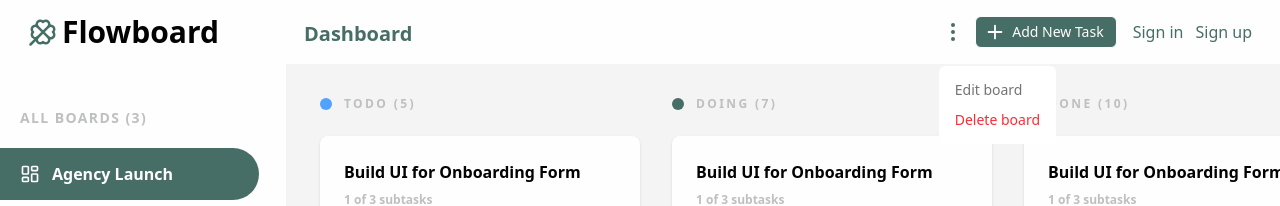
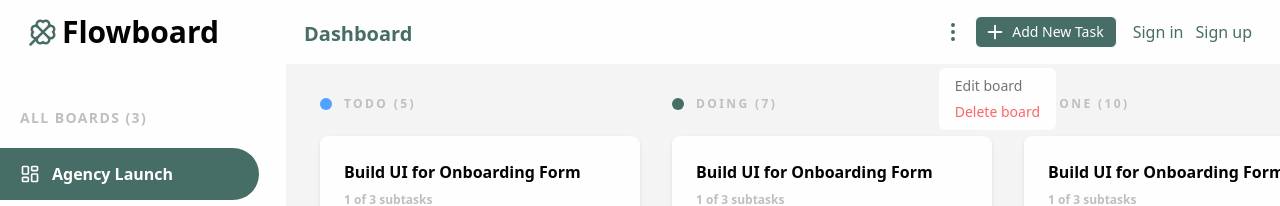
Before and after one commit to accamamuhammad/flowboard-app, a Next.js app: page / in a window 1280 px wide. Both pictures are taken after a click on the element 953 px from the left and 32 px from the top of the page. Shown: the top 206 px of the page. Built offline with nearby package versions, Linux system fonts and the light colour scheme; no server answers.

Commit message:
modal size

```diff
--- a/app/Primary/navBar.tsx
+++ b/app/Primary/navBar.tsx
@@ -22,10 +22,10 @@ const NavBar = () => {
         </div>
         {/* Dropdonw */}
         <div
-          className={`${showDropDown ? "absolute w-fit px-4 rounded-md z-50 gap-2.5 py-3.5 bg-white top-16.5 right-56 flex flex-col items-start" : "hidden"}`}
+          className={`${showDropDown ? "absolute w-fit px-4 rounded-md z-50 gap-1.5 py-2 bg-heaven top-17 right-56 flex flex-col items-start" : "hidden"}`}
         >
           <p className="text-neutral-500 text-sm cursor-pointer">Edit board</p>
-          <p className="text-red-500 text-sm cursor-pointer">Delete board</p>
+          <p className="text-red-400 text-sm cursor-pointer">Delete board</p>
         </div>
         <div
           onClick={() => setShowModal(true)}
```
